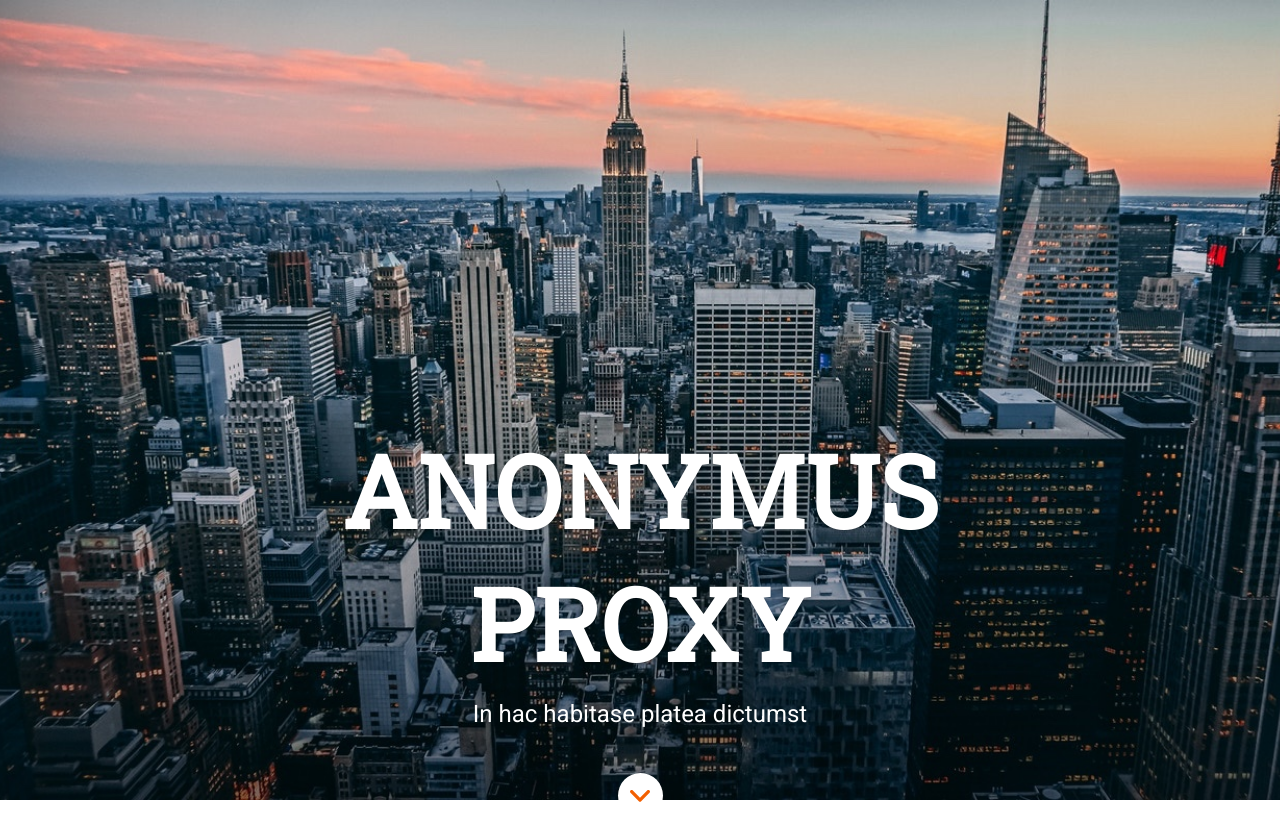
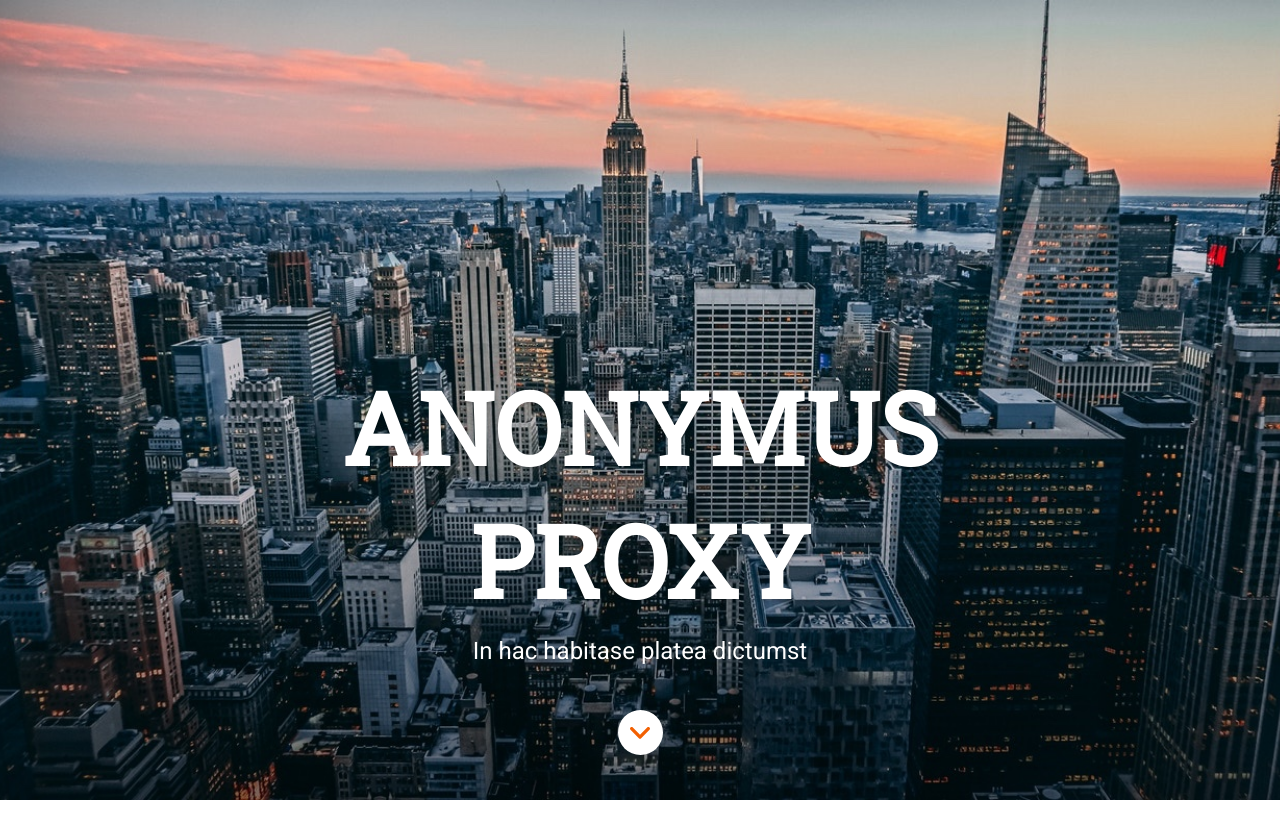
Before and after one commit to mariasola/m1-evaluacion-final-Mariasola, a website: page _src/templates/index.html in a window 1280 px wide. Shown: the top 821 px of the page. Drawn offline with nearby package versions, Linux system fonts and the light colour scheme; files that its build step writes are made by us from their sources; files whose address does not match are found by name.

Commit message:
animations and last changes in footer and hero

```diff
--- a/_src/assets/scss/main.scss
+++ b/_src/assets/scss/main.scss
@@ -20,16 +20,17 @@
         height: 100vh;
     }
     .hero--text{
+        height: 515px;
         display: flex;
         flex-flow: column wrap;
         align-items: center;
-        margin: auto;
-        padding-top: 32vh;
+        justify-content: flex-end;
+        // padding: 0 0 53px 0;
         @media all and (min-width:768px){
-            padding-top: 41vh;
+            height: 723px;
         }
         @media all and (min-width:1280px){
-            padding-top: 53vh;
+            height: 755px;
         }
         .hero--title{
             width: 290px;
```
Also changed, not shown: _src/templates/partials/_footer.html (+3 -3 lines).
